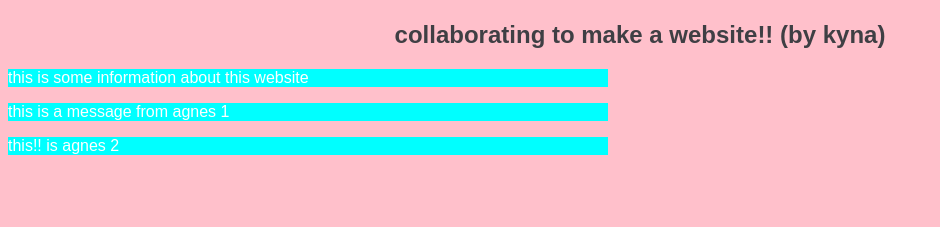
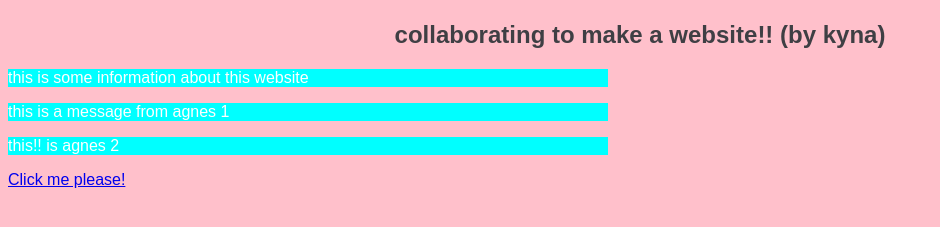
Before and after one commit to agnescameron/git-workshop-test, a plain HTML site: page index.html in a window 1280 px wide. Shown: the part 69-296 px from the top of the page, without its empty margins (0-940 px from the left). Drawn offline with Linux system fonts and the light colour scheme.

Commit message:
added link

```diff
--- a/index.html
+++ b/index.html
@@ -12,5 +12,10 @@
     <p>this is some information about this website</p>
     <p>this is a message from agnes 1</p>
     <p>this!! is agnes 2</p>
+    <a
+      href="https://media.4-paws.org/1/e/d/6/1ed6da75afe37d82757142dc7c6633a532f53a7d/VIER%20PFOTEN_2019-03-15_001-2886x1999-1920x1330.jpg"
+    >
+      Click me please!</a
+    >
   </body>
 </html>
```
